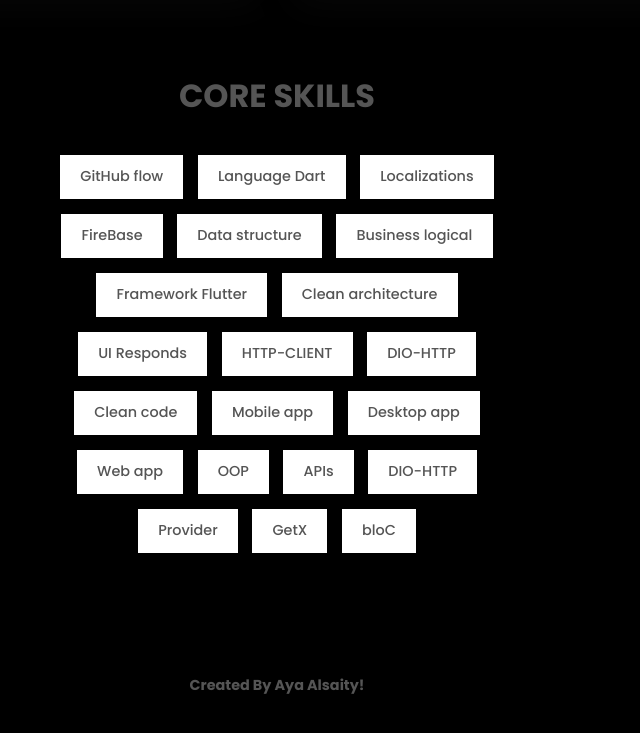
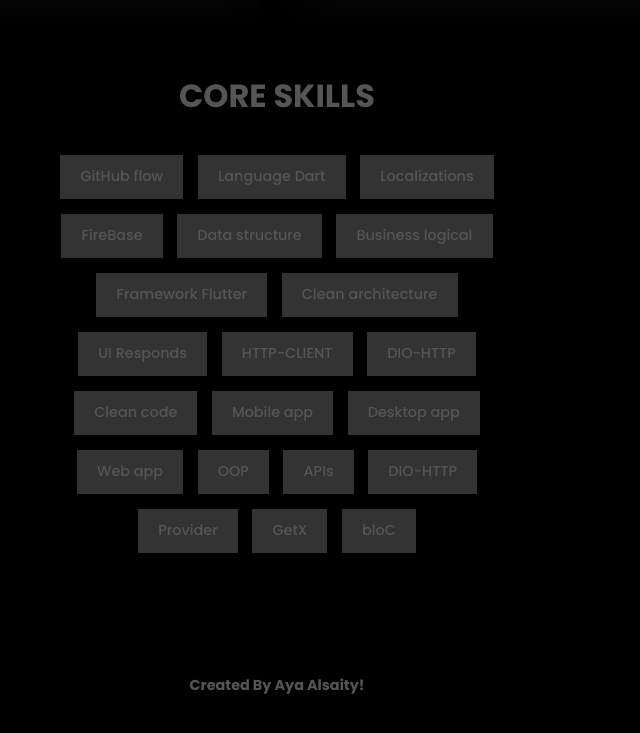
Before and after one commit to AyaAlsaity/AyaAlsaity.github.io, a plain HTML site: page index.html in a window 1280 px wide. Shown: the part 1272-2005 px from the top of the page, without its empty margins (363-1003 px from the left). Drawn offline with Linux system fonts and the light colour scheme.

Commit message:
Update styles.css

```diff
--- a/styles.css
+++ b/styles.css
@@ -37,7 +37,7 @@ body {
 
 .dark {
   --clr-bg: #000000;
-  --clr-bg-alt: #fff;
+  --clr-bg-alt: #333333;
   --clr-fg: #555;
   --clr-fg-alt: ;
   --clr-primary: #ffffff;
```
